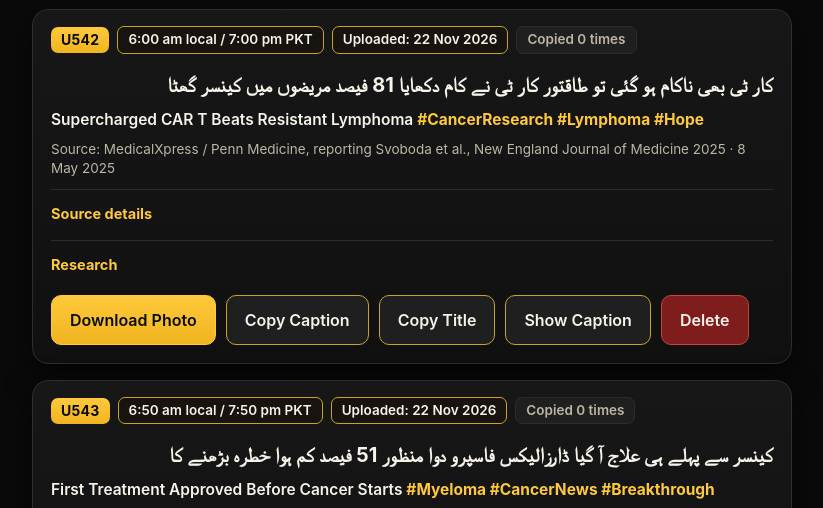
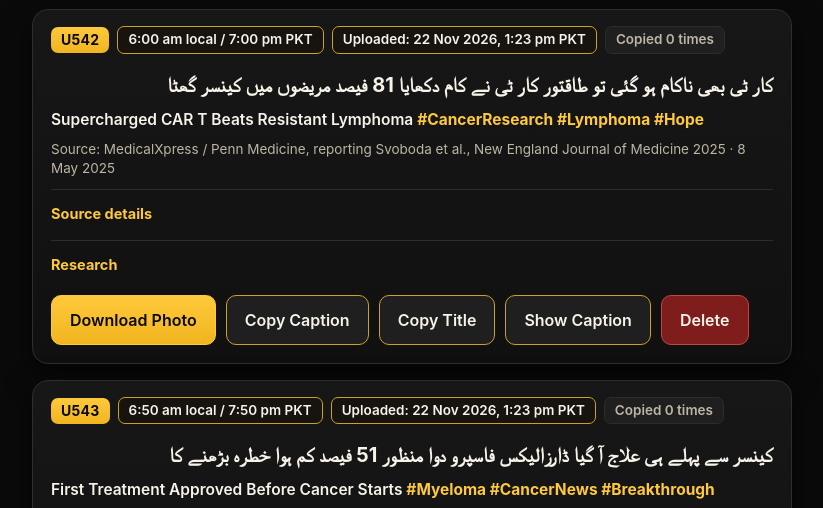
Before and after one commit to abubakerhamza/urdu-posts, a plain HTML site: page index.html in a window 1280 px wide. Shown: the part 282-790 px from the top of the page, without its empty margins (228-1051 px from the left). Drawn offline with Linux system fonts and the light colour scheme.

Commit message:
Show upload date and PKT time on post cards

```diff
--- a/index.html
+++ b/index.html
@@ -166,7 +166,7 @@
 var POSTS = [
  {
   "id": "U542",
-  "uploaded": "22 Nov 2026",
+  "uploaded": "22 Nov 2026, 1:23 pm PKT",
   "no": 1,
   "file": "post-01.png",
   "time": "6:00 am local / 7:00 pm PKT",
@@ -183,7 +183,7 @@ var POSTS = [
  },
  {
   "id": "U543",
-  "uploaded": "22 Nov 2026",
+  "uploaded": "22 Nov 2026, 1:23 pm PKT",
   "no": 2,
   "file": "post-02.png",
   "time": "6:50 am local / 7:50 pm PKT",
@@ -200,7 +200,7 @@ var POSTS = [
  },
  {
   "id": "U544",
-  "uploaded": "22 Nov 2026",
+  "uploaded": "22 Nov 2026, 1:23 pm PKT",
   "no": 3,
   "file": "post-03.png",
   "time": "7:40 am local / 8:40 pm PKT",
@@ -217,7 +217,7 @@ var POSTS = [
  },
  {
   "id": "U545",
-  "uploaded": "22 Nov 2026",
+  "uploaded": "22 Nov 2026, 1:23 pm PKT",
   "no": 4,
   "file": "post-04.png",
   "time": "8:30 am local / 9:30 pm PKT",
@@ -234,7 +234,7 @@ var POSTS = [
  },
  {
   "id": "U546",
-  "uploaded": "22 Nov 2026",
+  "uploaded": "22 Nov 2026, 1:23 pm PKT",
   "no": 5,
   "file": "post-05.png",
   "time": "9:20 am local / 10:20 pm PKT",
@@ -251,7 +251,7 @@ var POSTS = [
  },
  {
   "id": "U547",
-  "uploaded": "22 Nov 2026",
+  "uploaded": "22 Nov 2026, 1:23 pm PKT",
   "no": 6,
   "file": "post-06.png",
   "time": "10:10 am local / 11:10 pm PKT",
@@ -268,7 +268,7 @@ var POSTS = [
  },
  {
   "id": "U548",
-  "uploaded": "22 Nov 2026",
+  "uploaded": "22 Nov 2026, 1:23 pm PKT",
   "no": 7,
   "file": "post-07.png",
   "time": "11:00 am local / 12:00 am (next day) PKT",
@@ -285,7 +285,7 @@ var POSTS = [
  },
  {
   "id": "U549",
-  "uploaded": "22 Nov 2026",
+  "uploaded": "22 Nov 2026, 1:23 pm PKT",
   "no": 8,
   "file": "post-08.png",
   "time": "11:50 am local / 12:50 am (next day) PKT",
@@ -302,7 +302,7 @@ var POSTS = [
  },
  {
   "id": "U550",
-  "uploaded": "22 Nov 2026",
+  "uploaded": "22 Nov 2026, 1:23 pm PKT",
   "no": 9,
   "file": "post-09.png",
   "time": "12:40 pm local / 1:40 am (next day) PKT",
@@ -319,7 +319,7 @@ var POSTS = [
  },
  {
   "id": "U551",
-  "uploaded": "22 Nov 2026",
+  "uploaded": "22 Nov 2026, 1:23 pm PKT",
   "no": 10,
   "file": "post-10.png",
   "time": "1:30 pm local / 2:30 am (next day) PKT",
@@ -336,7 +336,7 @@ var POSTS = [
  },
  {
   "id": "U552",
-  "uploaded": "22 Nov 2026",
+  "uploaded": "22 Nov 2026, 1:23 pm PKT",
   "no": 11,
   "file": "post-11.png",
   "time": "2:20 pm local / 3:20 am (next day) PKT",
@@ -353,7 +353,7 @@ var POSTS = [
  },
  {
   "id": "U553",
-  "uploaded": "22 Nov 2026",
+  "uploaded": "22 Nov 2026, 1:23 pm PKT",
   "no": 12,
   "file": "post-12.png",
   "time": "3:10 pm local / 4:10 am (next day) PKT",
@@ -370,7 +370,7 @@ var POSTS = [
  },
  {
   "id": "U554",
-  "uploaded": "22 Nov 2026",
+  "uploaded": "22 Nov 2026, 1:23 pm PKT",
   "no": 13,
   "file": "post-13.png",
   "time": "4:00 pm local / 5:00 am (next day) PKT",
@@ -387,7 +387,7 @@ var POSTS = [
  },
  {
   "id": "U555",
-  "uploaded": "22 Nov 2026",
+  "uploaded": "22 Nov 2026, 1:23 pm PKT",
   "no": 14,
   "file": "post-14.png",
   "time": "4:50 pm local / 5:50 am (next day) PKT",
@@ -404,7 +404,7 @@ var POSTS = [
  },
  {
   "id": "U556",
-  "uploaded": "22 Nov 2026",
+  "uploaded": "22 Nov 2026, 1:23 pm PKT",
   "no": 15,
   "file": "post-15.png",
   "time": "5:40 pm local / 6:40 am (next day) PKT",
@@ -421,7 +421,7 @@ var POSTS = [
  },
  {
  "id": "U557",
-  "uploaded": "23 Nov 2026",
+  "uploaded": "23 Nov 2026, 2:10 am PKT",
  "no": 16,
  "file": "post-16.png",
  "time": "6:00 am local / 7:00 pm PKT",
@@ -438,7 +438,7 @@ var POSTS = [
 },
  {
  "id": "U558",
-  "uploaded": "23 Nov 2026",
+  "uploaded": "23 Nov 2026, 2:10 am PKT",
  "no": 17,
  "file": "post-17.png",
  "time": "6:50 am local / 7:50 pm PKT",
@@ -455,7 +455,7 @@ var POSTS = [
 },
  {
  "id": "U559",
-  "uploaded": "23 Nov 2026",
+  "uploaded": "23 Nov 2026, 2:10 am PKT",
  "no": 18,
  "file": "post-18.png",
  "time": "7:40 am local / 8:40 pm PKT",
@@ -472,7 +472,7 @@ var POSTS = [
 },
  {
  "id": "U560",
-  "uploaded": "23 Nov 2026",
+  "uploaded": "23 Nov 2026, 2:10 am PKT",
  "no": 19,
  "file": "post-19.png",
  "time": "8:30 am local / 9:30 pm PKT",
@@ -489,7 +489,7 @@ var POSTS = [
 },
  {
  "id": "U561",
-  "uploaded": "23 Nov 2026",
+  "uploaded": "23 Nov 2026, 2:10 am PKT",
  "no": 20,
  "file": "post-20.png",
  "time": "9:20 am local / 10:20 pm PKT",
@@ -507,7 +507,7 @@ var POSTS = [
 ,
  {
   "id": "U562",
-  "uploaded": "23 Nov 2026",
+  "uploaded": "23 Nov 2026, 2:10 am PKT",
   "no": 21,
   "file": "post-21.png",
   "time": "6:00 am local / 7:00 pm PKT",
@@ -524,7 +524,7 @@ var POSTS = [
  },
  {
   "id": "U563",
-  "uploaded": "23 Nov 2026",
+  "uploaded": "23 Nov 2026, 2:10 am PKT",
   "no": 22,
   "file": "post-22.png",
   "time": "6:50 am local / 7:50 pm PKT",
@@ -541,7 +541,7 @@ var POSTS = [
  },
  {
   "id": "U564",
-  "uploaded": "23 Nov 2026",
+  "uploaded": "23 Nov 2026, 2:10 am PKT",
   "no": 23,
   "file": "post-23.png",
   "time": "7:40 am local / 8:40 pm PKT",
@@ -558,7 +558,7 @@ var POSTS = [
  },
  {
   "id": "U565",
-  "uploaded": "23 Nov 2026",
+  "uploaded": "23 Nov 2026, 2:10 am PKT",
   "no": 24,
   "file": "post-24.png",
   "time": "8:30 am local / 9:30 pm PKT",
@@ -575,7 +575,7 @@ var POSTS = [
  },
  {
   "id": "U566",
-  "uploaded": "23 Nov 2026",
+  "uploaded": "23 Nov 2026, 2:10 am PKT",
   "no": 25,
   "file": "post-25.png",
   "time": "9:20 am local / 10:20 pm PKT",
@@ -592,7 +592,7 @@ var POSTS = [
  },
  {
   "id": "U567",
-  "uploaded": "24 Nov 2026",
+  "uploaded": "24 Nov 2026, 2:21 am PKT",
   "no": 26,
   "file": "post-26.png",
   "time": "6:00 am local / 7:00 pm PKT",
@@ -609,7 +609,7 @@ var POSTS = [
  },
  {
   "id": "U568",
-  "uploaded": "24 Nov 2026",
+  "uploaded": "24 Nov 2026, 2:21 am PKT",
   "no": 27,
   "file": "post-27.png",
   "time": "6:50 am local / 7:50 pm PKT",
@@ -626,7 +626,7 @@ var POSTS = [
  },
  {
   "id": "U569",
-  "uploaded": "24 Nov 2026",
+  "uploaded": "24 Nov 2026, 2:21 am PKT",
   "no": 28,
   "file": "post-28.png",
   "time": "7:40 am local / 8:40 pm PKT",
@@ -643,7 +643,7 @@ var POSTS = [
  },
  {
   "id": "U570",
-  "uploaded": "24 Nov 2026",
+  "uploaded": "24 Nov 2026, 2:21 am PKT",
   "no": 29,
   "file": "post-29.png",
   "time": "8:30 am local / 9:30 pm PKT",
@@ -660,7 +660,7 @@ var POSTS = [
  },
  {
   "id": "U571",
-  "uploaded": "24 Nov 2026",
+  "uploaded": "24 Nov 2026, 2:21 am PKT",
   "no": 30,
   "file": "post-30.png",
   "time": "9:20 am local / 10:20 pm PKT",
@@ -677,7 +677,7 @@ var POSTS = [
  },
   {
   "id": "U572",
-  "uploaded": "24 Nov 2026",
+  "uploaded": "24 Nov 2026, 8:45 am PKT",
   "no": 31,
   "file": "post-31.png",
   "time": "10:10 am local / 11:10 pm PKT",
@@ -694,7 +694,7 @@ var POSTS = [
  },
   {
   "id": "U573",
-  "uploaded": "24 Nov 2026",
+  "uploaded": "24 Nov 2026, 8:45 am PKT",
   "no": 32,
   "file": "post-32.png",
   "time": "11:00 am local / 12:00 am PKT",
@@ -711,7 +711,7 @@ var POSTS = [
  },
   {
   "id": "U574",
-  "uploaded": "24 Nov 2026",
+  "uploaded": "24 Nov 2026, 8:45 am PKT",
   "no": 33,
   "file": "post-33.png",
   "time": "11:50 am local / 12:50 am PKT",
@@ -728,7 +728,7 @@ var POSTS = [
  },
   {
   "id": "U575",
-  "uploaded": "24 Nov 2026",
+  "uploaded": "24 Nov 2026, 8:45 am PKT",
   "no": 34,
   "file": "post-34.png",
   "time": "12:40 pm local / 1:40 am PKT",
@@ -745,7 +745,7 @@ var POSTS = [
  },
   {
   "id": "U576",
-  "uploaded": "24 Nov 2026",
+  "uploaded": "24 Nov 2026, 8:45 am PKT",
   "no": 35,
   "file": "post-35.png",
   "time": "1:30 pm local / 2:30 am PKT",
@@ -762,7 +762,7 @@ var POSTS = [
  },
   {
   "id": "U577",
-  "uploaded": "24 Nov 2026",
+  "uploaded": "24 Nov 2026, 8:45 am PKT",
   "no": 36,
   "file": "post-36.png",
   "time": "2:20 pm local / 3:20 am PKT",
@@ -779,7 +779,7 @@ var POSTS = [
  },
   {
   "id": "U578",
-  "uploaded": "24 Nov 2026",
+  "uploaded": "24 Nov 2026, 8:45 am PKT",
   "no": 37,
   "file": "post-37.png",
   "time": "3:10 pm local / 4:10 am PKT",
@@ -796,7 +796,7 @@ var POSTS = [
  },
   {
   "id": "U579",
-  "uploaded": "24 Nov 2026",
+  "uploaded": "24 Nov 2026, 8:45 am PKT",
   "no": 38,
   "file": "post-38.png",
   "time": "4:00 pm local / 5:00 am PKT",
@@ -813,7 +813,7 @@ var POSTS = [
  },
   {
   "id": "U580",
-  "uploaded": "24 Nov 2026",
+  "uploaded": "24 Nov 2026, 8:45 am PKT",
   "no": 39,
   "file": "post-39.png",
   "time": "4:50 pm local / 5:50 am PKT",
@@ -830,7 +830,7 @@ var POSTS = [
  },
   {
   "id": "U581",
-  "uploaded": "24 Nov 2026",
+  "uploaded": "24 Nov 2026, 8:45 am PKT",
   "no": 40,
   "file": "post-40.png",
   "time": "5:40 pm local / 6:40 am PKT",
@@ -847,7 +847,7 @@ var POSTS = [
  },
  {
   "id": "U582",
-  "uploaded": "24 Nov 2026",
+  "uploaded": "24 Nov 2026, 5:51 pm PKT",
   "no": 41,
   "file": "post-41.png",
   "time": "6:00 am local / 7:00 pm PKT",
@@ -864,7 +864,7 @@ var POSTS = [
  },
  {
   "id": "U583",
-  "uploaded": "24 Nov 2026",
+  "uploaded": "24 Nov 2026, 5:51 pm PKT",
   "no": 42,
   "file": "post-42.png",
   "time": "6:50 am local / 7:50 pm PKT",
@@ -881,7 +881,7 @@ var POSTS = [
  },
  {
   "id": "U584",
-  "uploaded": "24 Nov 2026",
+  "uploaded": "24 Nov 2026, 5:51 pm PKT",
   "no": 43,
   "file": "post-43.png",
   "time": "7:40 am local / 8:40 pm PKT",
@@ -898,7 +898,7 @@ var POSTS = [
  },
  {
   "id": "U585",
-  "uploaded": "24 Nov 2026",
+  "uploaded": "24 Nov 2026, 5:51 pm PKT",
   "no": 44,
   "file": "post-44.png",
   "time": "8:30 am local / 9:30 pm PKT",
@@ -915,7 +915,7 @@ var POSTS = [
  },
  {
   "id": "U586",
-  "uploaded": "24 Nov 2026",
+  "uploaded": "24 Nov 2026, 5:51 pm PKT",
   "no": 45,
   "file": "post-45.png",
   "time": "9:20 am local / 10:20 pm PKT",
@@ -932,7 +932,7 @@ var POSTS = [
  },
  {
   "id": "U587",
-  "uploaded": "24 Nov 2026",
+  "uploaded": "24 Nov 2026, 5:51 pm PKT",
   "no": 46,
   "file": "post-46.png",
   "time": "10:10 am local / 11:10 pm PKT",
@@ -949,7 +949,7 @@ var POSTS = [
  },
  {
   "id": "U588",
-  "uploaded": "24 Nov 2026",
+  "uploaded": "24 Nov 2026, 5:51 pm PKT",
   "no": 47,
   "file": "post-47.png",
   "time": "11:00 am local / 12:00 am PKT",
@@ -966,7 +966,7 @@ var POSTS = [
  },
  {
   "id": "U589",
-  "uploaded": "24 Nov 2026",
+  "uploaded": "24 Nov 2026, 5:51 pm PKT",
   "no": 48,
   "file": "post-48.png",
   "time": "11:50 am local / 12:50 am PKT",
@@ -983,7 +983,7 @@ var POSTS = [
  },
  {
   "id": "U590",
-  "uploaded": "24 Nov 2026",
+  "uploaded": "24 Nov 2026, 5:51 pm PKT",
   "no": 49,
   "file": "post-49.png",
   "time": "12:40 pm local / 1:40 am PKT",
@@ -1000,7 +1000,7 @@ var POSTS = [
  },
  {
   "id": "U591",
-  "uploaded": "24 Nov 2026",
+  "uploaded": "24 Nov 2026, 5:51 pm PKT",
   "no": 50,
   "file": "post-50.png",
   "time": "1:30 pm local / 2:30 am PKT",
@@ -1017,7 +1017,7 @@ var POSTS = [
  },
  {
   "id": "U592",
-  "uploaded": "24 Nov 2026",
+  "uploaded": "24 Nov 2026, 5:51 pm PKT",
   "no": 51,
   "file": "post-51.png",
   "time": "2:20 pm local / 3:20 am PKT",
@@ -1034,7 +1034,7 @@ var POSTS = [
  },
  {
   "id": "U593",
-  "uploaded": "24 Nov 2026",
+  "uploaded": "24 Nov 2026, 5:51 pm PKT",
   "no": 52,
   "file": "post-52.png",
   "time": "3:10 pm local / 4:10 am PKT",
@@ -1051,7 +1051,7 @@ var POSTS = [
  },
  {
   "id": "U594",
-  "uploaded": "24 Nov 2026",
+  "uploaded": "24 Nov 2026, 5:51 pm PKT",
   "no": 53,
   "file": "post-53.png",
   "time": "4:00 pm local / 5:00 am PKT",
@@ -1068,7 +1068,7 @@ var POSTS = [
  },
  {
   "id": "U595",
-  "uploaded": "24 Nov 2026",
+  "uploaded": "24 Nov 2026, 5:51 pm PKT",
   "no": 54,
   "file": "post-54.png",
   "time": "4:50 pm local / 5:50 am PKT",
@@ -1085,7 +1085,7 @@ var POSTS = [
  },
  {
   "id": "U596",
-  "uploaded": "24 Nov 2026",
+  "uploaded": "24 Nov 2026, 5:51 pm PKT",
   "no": 55,
   "file": "post-55.png",
   "time": "5:40 pm local / 6:40 am PKT",
@@ -1109,7 +1109,7 @@ var POSTS = [
 var PERS = [
  {
   "id": "P1",
-  "uploaded": "22 Nov 2026",
+  "uploaded": "22 Nov 2026, 1:23 pm PKT",
   "no": "1",
   "file": "pers-01.png",
   "name": "Yasmin Lari",
@@ -1120,7 +1120,7 @@ var PERS = [
  },
  {
   "id": "P2",
-  "uploaded": "22 Nov 2026",
+  "uploaded": "22 Nov 2026, 1:23 pm PKT",
   "no": "2",
   "file": "pers-02.png",
   "name": "Nergis Mavalvala",
@@ -1131,7 +1131,7 @@ var PERS = [
  },
  {
   "id": "P3",
-  "uploaded": "22 Nov 2026",
+  "uploaded": "22 Nov 2026, 1:23 pm PKT",
   "no": "3",
   "file": "pers-03.png",
   "name": "Ayesha Malik",
@@ -1142,7 +1142,7 @@ var PERS = [
  },
  {
   "id": "P4",
-  "uploaded": "22 Nov 2026",
+  "uploaded": "22 Nov 2026, 1:23 pm PKT",
   "no": "4",
   "file": "pers-04.png",
   "name": "Seemin Jamali",
@@ -1153,7 +1153,7 @@ var PERS = [
  },
  {
   "id": "P5",
-  "uploaded": "22 Nov 2026",
+  "uploaded": "22 Nov 2026, 1:23 pm PKT",
   "no": "5",
   "file": "pers-05.png",
   "name": "Ruth Lewis",
@@ -1164,7 +1164,7 @@ var PERS = [
  },
  {
   "id": "P6",
-  "uploaded": "22 Nov 2026",
+  "uploaded": "22 Nov 2026, 1:23 pm PKT",
   "no": "6",
   "file": "pers-06.png",
   "name": "Diana Baig",
@@ -1175,7 +1175,7 @@ var PERS = [
  },
  {
   "id": "P7",
-  "uploaded": "22 Nov 2026",
+  "uploaded": "22 Nov 2026, 1:23 pm PKT",
   "no": "7",
   "file": "pers-07.png",
   "name": "Muhammad Amjad Saqib",
@@ -1186,7 +1186,7 @@ var PERS = [
  },
  {
   "id": "P8",
-  "uploaded": "22 Nov 2026",
+  "uploaded": "22 Nov 2026, 1:23 pm PKT",
   "no": "8",
   "file": "pers-08.png",
   "name": "Shershah Syed",
@@ -1197,7 +1197,7 @@ var PERS = [
  },
  {
   "id": "P9",
-  "uploaded": "22 Nov 2026",
+  "uploaded": "22 Nov 2026, 1:23 pm PKT",
   "no": "9",
   "file": "pers-09.png",
   "name": "Jalila Haider",
@@ -1209,7 +1209,7 @@ var PERS = [
 ,
  {
   "id": "P10",
-  "uploaded": "23 Nov 2026",
+  "uploaded": "23 Nov 2026, 2:10 am PKT",
   "no": "10",
   "file": "pers-10.png",
   "name": "Atta-ur-Rahman",
@@ -1220,7 +1220,7 @@ var PERS = [
  },
  {
   "id": "P11",
-  "uploaded": "23 Nov 2026",
+  "uploaded": "23 Nov 2026, 2:10 am PKT",
   "no": "11",
   "file": "pers-11.png",
   "name": "Ansar Burney",
@@ -1231,7 +1231,7 @@ var PERS = [
  },
  {
   "id": "P12",
-  "uploaded": "23 Nov 2026",
+  "uploaded": "23 Nov 2026, 2:10 am PKT",
   "no": "12",
   "file": "pers-12.png",
   "name": "Hassan Sardar",
@@ -1242,7 +1242,7 @@ var PERS = [
  },
  {
   "id": "P13",
-  "uploaded": "23 Nov 2026",
+  "uploaded": "23 Nov 2026, 2:10 am PKT",
   "no": "13",
   "file": "pers-13.png",
   "name": "Rafael Nadal",
@@ -1253,7 +1253,7 @@ var PERS = [
  },
  {
   "id": "P14",
-  "uploaded": "23 Nov 2026",
+  "uploaded": "23 Nov 2026, 2:10 am PKT",
   "no": "14",
   "file": "pers-14.png",
   "name": "Roger Federer",
```
